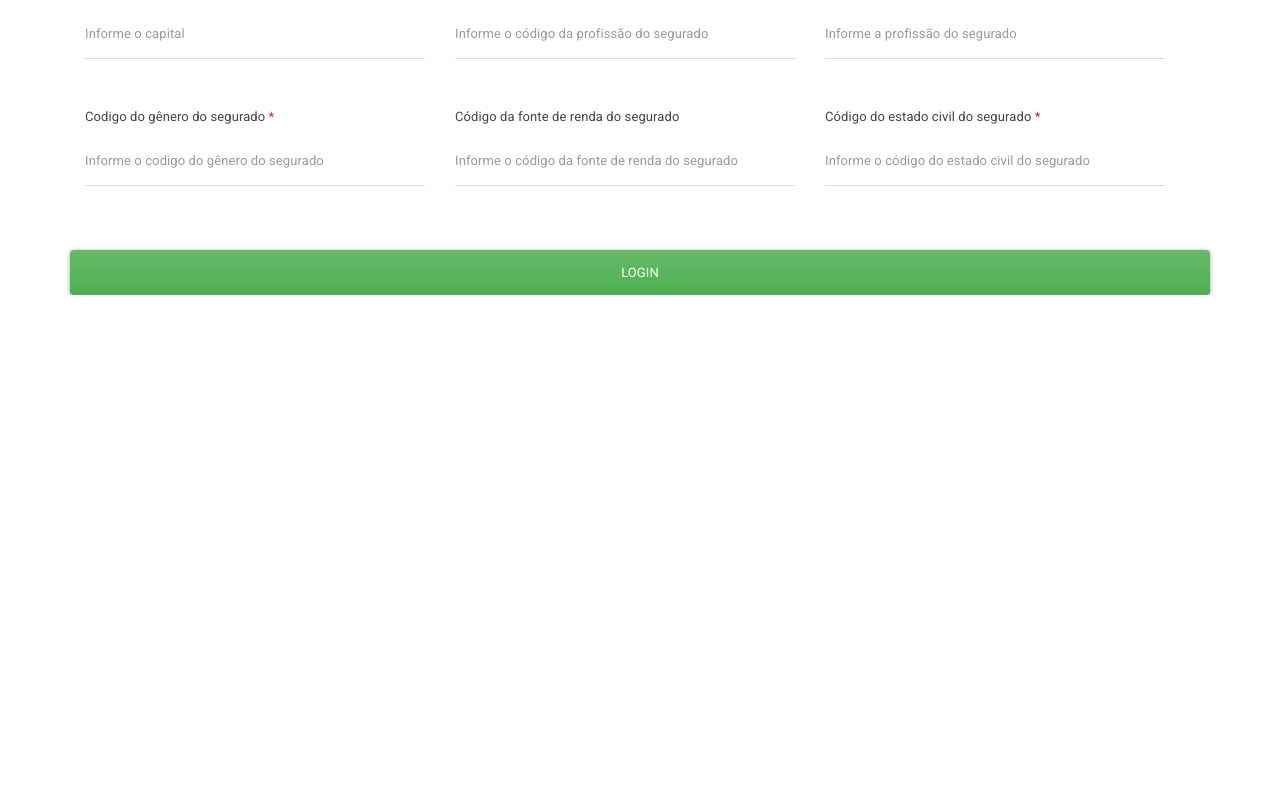
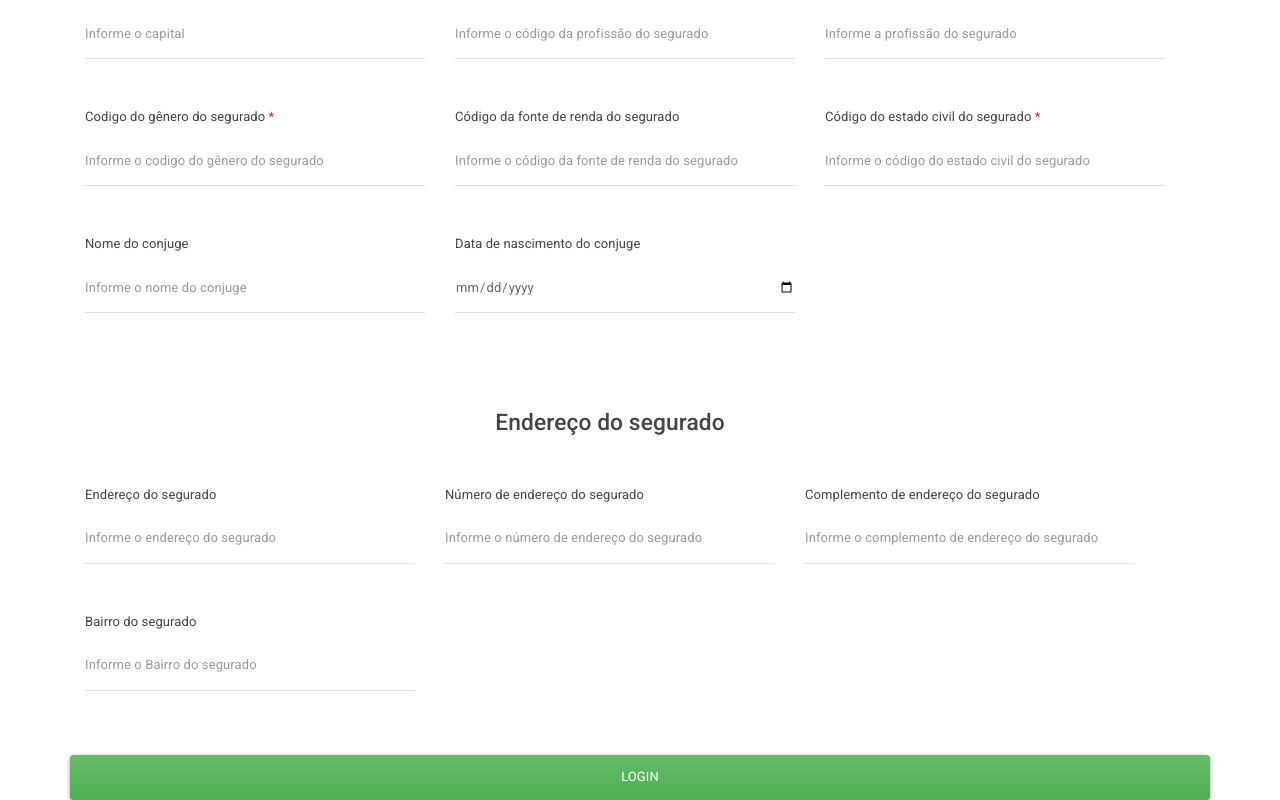
Before and after one commit to WemersonPD/lis-web-frontend-v2, an Angular app: page /seguro-individual-plano-form in a window 1280 px wide. Shown: the part 1001-1801 px from the top of the page. Before the commit the page ends 1296 px from the top, so only its background shows below. Built offline with nearby package versions, Linux system fonts and the light colour scheme.

Commit message:
Add form de endereço

```diff
--- a/src/app/seguro-individual-plano/seguro-individual-plano-form/seguro-individual-plano-form.component.html
+++ b/src/app/seguro-individual-plano/seguro-individual-plano-form/seguro-individual-plano-form.component.html
@@ -314,18 +314,120 @@
           "
         ></app-mensagem-erro>
       </div>
-
-      <!-- <div formGroupName="Endereco">
-        <div class="form-group">
-          <label>Endereco</label>
+      <div class="form-group col-4 mb-5">
+        <label>Nome do conjuge</label>
+        <input
+          type="text"
+          class="form-control"
+          formControlName="NomeConjuge"
+          placeholder="Informe o nome do conjuge"
+        />
+      </div>
+      <div class="form-group col-4 mb-5">
+        <label>Data de nascimento do conjuge</label>
+        <input
+          type="date"
+          class="form-control"
+          formControlName="DataNascimentoConjuge"
+          placeholder="Informe a data de nascimento do conjuge"
+        />
+      </div>
+      <div formGroupName="Endereco" class="col-12 row">
+        <h3 class="col-12 text-center my-5">Endereço do segurado</h3>
+        <div class="form-group col-4 mb-5">
+          <label>Endereço do segurado</label>
           <input
             type="text"
             class="form-control"
             formControlName="Endereco"
-            placeholder="Informe o endereco do segurado"
+            placeholder="Informe o endereço do segurado"
           />
+          <app-mensagem-erro
+            texto="O endereço do segurado é inválido"
+            *ngIf="
+              seguroIndividualPlanoForm.get('Segurado.Endereco.Endereco').errors
+                ?.required &&
+              seguroIndividualPlanoForm.get('Segurado.Endereco.Endereco').dirty
+            "
+          ></app-mensagem-erro>
+          <app-mensagem-erro
+            texto="O endereço do segurado não deve conter mais de 50 caracteres"
+            *ngIf="
+              seguroIndividualPlanoForm.get('Segurado.Endereco.Endereco').errors
+                ?.maxlength &&
+              seguroIndividualPlanoForm.get('Segurado.Endereco.Endereco').dirty
+            "
+          ></app-mensagem-erro>
         </div>
-      </div> -->
+        <div class="form-group col-4 mb-5">
+          <label>Número de endereço do segurado</label>
+          <input
+            type="text"
+            class="form-control"
+            formControlName="Numero"
+            placeholder="Informe o número de endereço do segurado"
+          />
+          <app-mensagem-erro
+            texto="O número de endereço do segurado é inválido"
+            *ngIf="
+              seguroIndividualPlanoForm.get('Segurado.Endereco.Numero').errors
+                ?.required &&
+              seguroIndividualPlanoForm.get('Segurado.Endereco.Numero').dirty
+            "
+          ></app-mensagem-erro>
+          <app-mensagem-erro
+            texto="O número de endereço do segurado não deve conter mais de 50 caracteres"
+            *ngIf="
+              seguroIndividualPlanoForm.get('Segurado.Endereco.Numero').errors
+                ?.maxlength &&
+              seguroIndividualPlanoForm.get('Segurado.Endereco.Numero').dirty
+            "
+          ></app-mensagem-erro>
+        </div>
+        <div class="form-group col-4 mb-5">
+          <label>Complemento de endereço do segurado</label>
+          <input
+            type="text"
+            class="form-control"
+            formControlName="Complemento"
+            placeholder="Informe o complemento de endereço do segurado"
+          />
+          <app-mensagem-erro
+            texto="O Complemento de endereço do segurado não deve conter mais de 30 caracteres"
+            *ngIf="
+              seguroIndividualPlanoForm.get('Segurado.Endereco.Complemento')
+                .errors?.maxlength &&
+              seguroIndividualPlanoForm.get('Segurado.Endereco.Complemento')
+                .dirty
+            "
+          ></app-mensagem-erro>
+        </div>
+        <div class="form-group col-4 mb-5">
+          <label>Bairro do segurado</label>
+          <input
+            type="text"
+            class="form-control"
+            formControlName="Bairro"
+            placeholder="Informe o Bairro do segurado"
+          />
+          <app-mensagem-erro
+            texto="O Bairro do segurado é inválido"
+            *ngIf="
+              seguroIndividualPlanoForm.get('Segurado.Endereco.Bairro').errors
+                ?.required &&
+              seguroIndividualPlanoForm.get('Segurado.Endereco.Bairro').dirty
+            "
+          ></app-mensagem-erro>
+          <app-mensagem-erro
+            texto="O Bairro do segurado não deve conter mais de 25 caracteres"
+            *ngIf="
+              seguroIndividualPlanoForm.get('Segurado.Endereco.Bairro').errors
+                ?.maxlength &&
+              seguroIndividualPlanoForm.get('Segurado.Endereco.Bairro').dirty
+            "
+          ></app-mensagem-erro>
+        </div>
+      </div>
     </div>
     <!-- Segurado até aqui -->
     <button type="submit" class="btn btn-success mt-3 col-12">Login</button>
--- a/src/app/seguro-individual-plano/seguro-individual-plano-form/seguro-individual-plano-form.component.ts
+++ b/src/app/seguro-individual-plano/seguro-individual-plano-form/seguro-individual-plano-form.component.ts
@@ -39,7 +39,7 @@ export class SeguroIndividualPlanoFormComponent implements OnInit {
         Genero: ['', [Validators.required]],
         FonteRenda: ['', []],
         EstadoCivil: ['', [Validators.required]],
-        NomeConjuge: ['', [Validators.required]],
+        NomeConjuge: [''],
         DataNascimentoConjuge: ['', [Validators.required]],
         Endereco: this.formBuilder.group({
           Endereco: ['', [Validators.required, Validators.maxLength(50)]],
```
